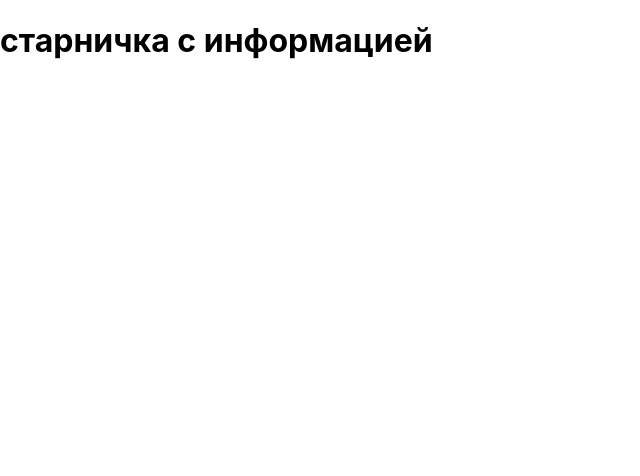
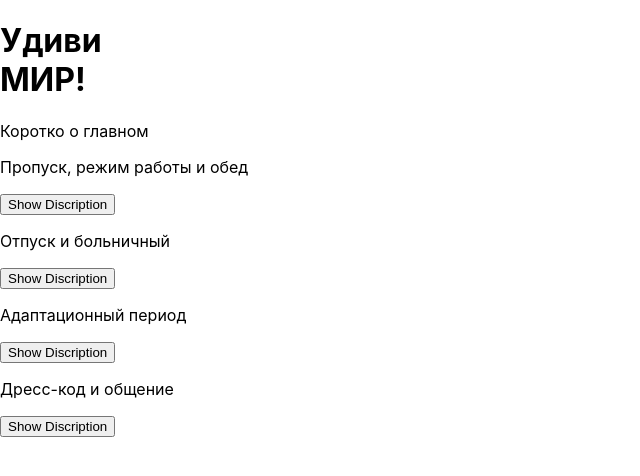
Before and after one commit to LifeFlo/UDVStudyStart, a React (Create React App) app in the folder frontned/: page /Info in a window 1280 px wide. Shown: the top 476 px of the page, without its empty margins (0-640 px from the left). Built offline with nearby package versions, Linux system fonts and the light colour scheme.

Commit message:
Add AdoutMainPage

```diff
--- a/frontned/src/Pages/Info/Info.tsx
+++ b/frontned/src/Pages/Info/Info.tsx
@@ -1,5 +1,16 @@
+import React from "react";
+import {Product} from "../../component/AboutMainComp";
+import {products} from "../../data/aboutMain";
+
 export default function Info() {
-    return (
-        <h1> старничка с информацией </h1>
+    return(
+        <div>
+            <h1>Удиви <br />МИР!</h1>
+            <p> Коротко о главном</p>
+            <Product product = {products[0]}/>
+            <Product product = {products[1]}/>
+            <Product product = {products[2]}/>
+            <Product product = {products[3]}/>
+        </div>
     )
 }
--- /dev/null
+++ b/frontned/src/component/AboutMainComp.tsx
@@ -0,0 +1,24 @@
+import React, {useState} from "react"
+import {IProduct} from "../models"
+
+interface ProductProps{
+    product: IProduct
+}
+
+export function Product({product}: ProductProps){
+    const [details, setDetails] = useState(false)
+    return (
+        <div>
+            <p>{product.title}</p>
+            <button
+                onClick={() => setDetails(prev => !prev)}
+            >
+                Show Discription
+            </button>
+
+            {details && <div>
+                <p> {product.discription}</p>
+            </div>}
+        </div>
+    )
+}
--- /dev/null
+++ b/frontned/src/data/aboutMain.ts
@@ -0,0 +1,24 @@
+import {IProduct} from "../models";
+
+export const products: IProduct[] =[
+    {
+        title: 'Пропуск, режим работы и обед',
+        discription: 'Режим работы хороший, кормят вкусно, рядом есть кафешки, замечательные места! Всегда помогут добрые коллеги: покормят борщом и напоят квасом. ' +
+            'Кушать вообще кстати даже не хочется, потому что в такой классной команде хочется только усердно работать.'
+    },
+    {
+        title: 'Отпуск и больничный',
+        discription: 'Режим работы хороший, кормят вкусно, рядом есть кафешки, замечательные места! Всегда помогут добрые коллеги: покормят борщом и напоят квасом. ' +
+            'Кушать вообще кстати даже не хочется, потому что в такой классной команде хочется только усердно работать.'
+    },
+    {
+        title: 'Адаптационный период',
+        discription: 'Режим работы хороший, кормят вкусно, рядом есть кафешки, замечательные места! Всегда помогут добрые коллеги: покормят борщом и напоят квасом. ' +
+            'Кушать вообще кстати даже не хочется, потому что в такой классной команде хочется только усердно работать.'
+    },
+    {
+        title: 'Дресс-код и общение',
+        discription: 'Режим работы хороший, кормят вкусно, рядом есть кафешки, замечательные места! Всегда помогут добрые коллеги: покормят борщом и напоят квасом. ' +
+            'Кушать вообще кстати даже не хочется, потому что в такой классной команде хочется только усердно работать.'
+    }
+]
--- /dev/null
+++ b/frontned/src/models.ts
@@ -0,0 +1,4 @@
+export interface IProduct{
+    title: string
+    discription: string
+}
```
